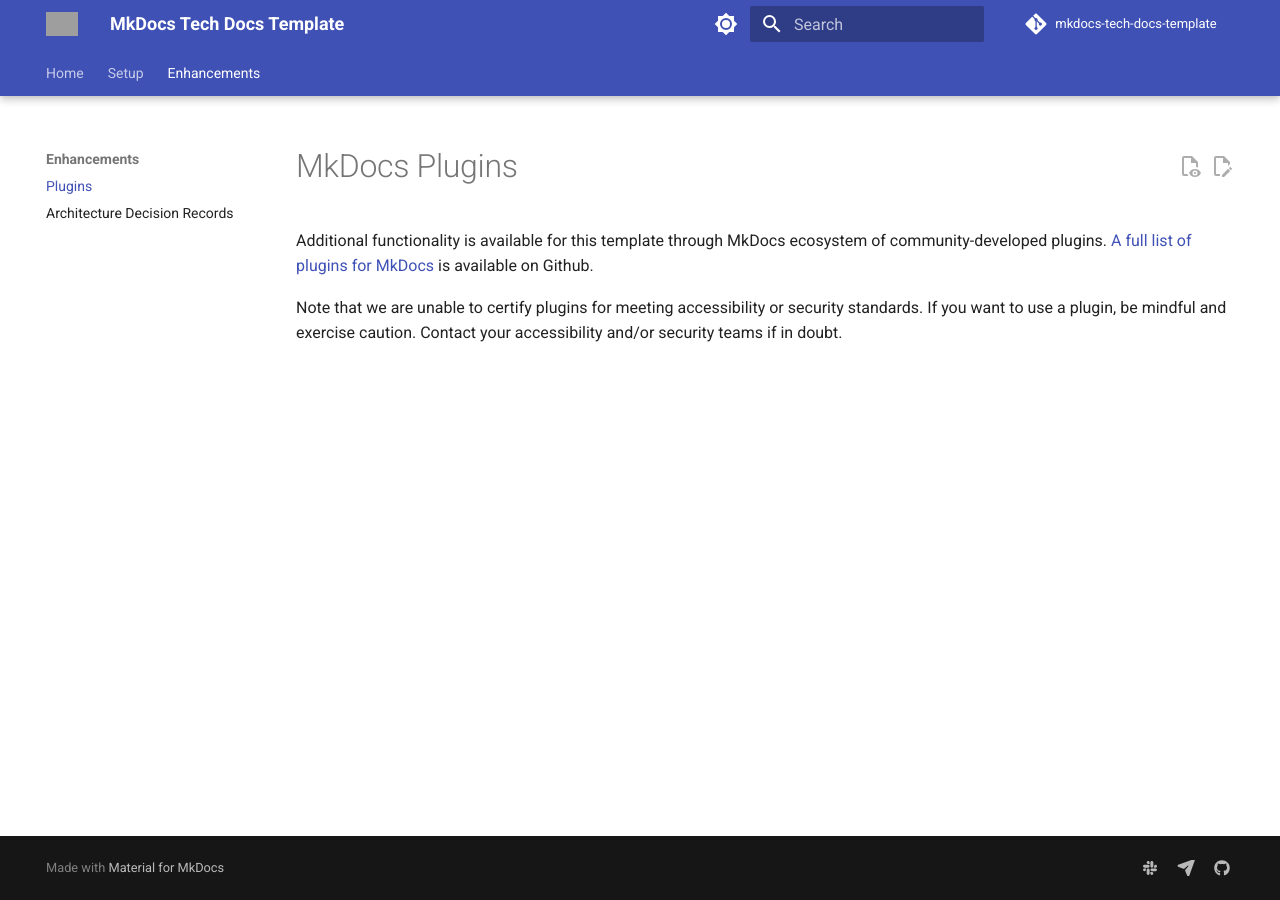
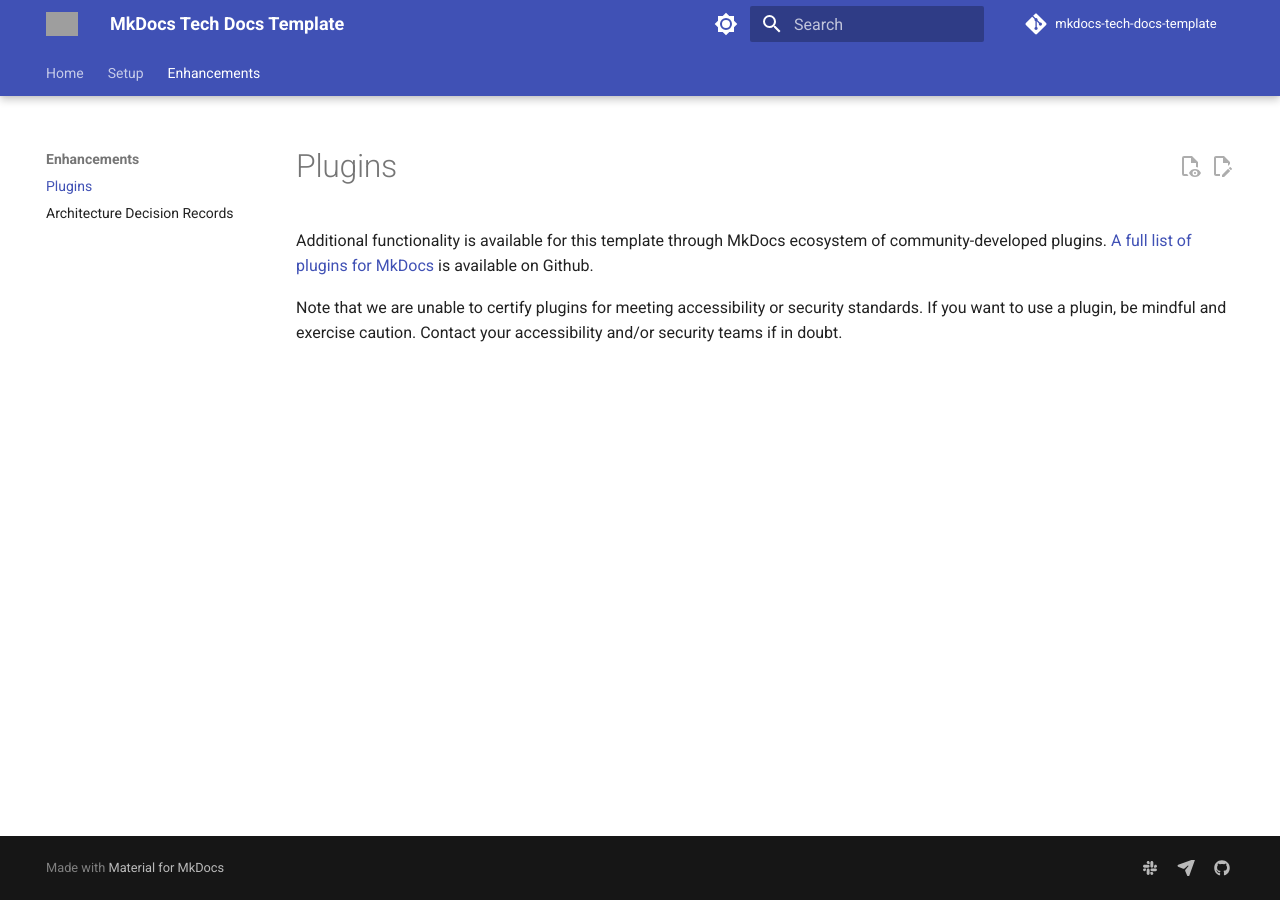
Before and after one commit to ministryofjustice/mkdocs-tech-docs-template, an MkDocs documentation site: the page built from docs/plugins/README.md, in a window 1280 px wide. Built offline with MkDocs 1.6.1 and Material for MkDocs 9.7.7, drawn with Linux system fonts in a browser that asks for light colours; comment, search, counter and statistics services are not loaded; grey boxes are pictures that could not be loaded.

Commit message:
Updated contribute.md and fixed Plugins heading

```diff
--- a/docs/plugins/README.md
+++ b/docs/plugins/README.md
@@ -1,7 +1,7 @@
-# MkDocs Plugins
+# Plugins
 
 Additional functionality is available for this template through MkDocs ecosystem of community-developed plugins. [A full list of plugins for MkDocs][plugins] is available on Github.
 
 Note that we are unable to certify plugins for meeting accessibility or security standards. If you want to use a plugin, be mindful and exercise caution. Contact your accessibility and/or security teams if in doubt.
 
-[plugins]: https://github.com/mkdocs/mkdocs/wiki/MkDocs-Plugins
+[plugins]: https://github.com/mkdocs/catalog
```
Also changed, not shown: docs/setup/CONTRIBUTE.md (+3 -1 lines).
